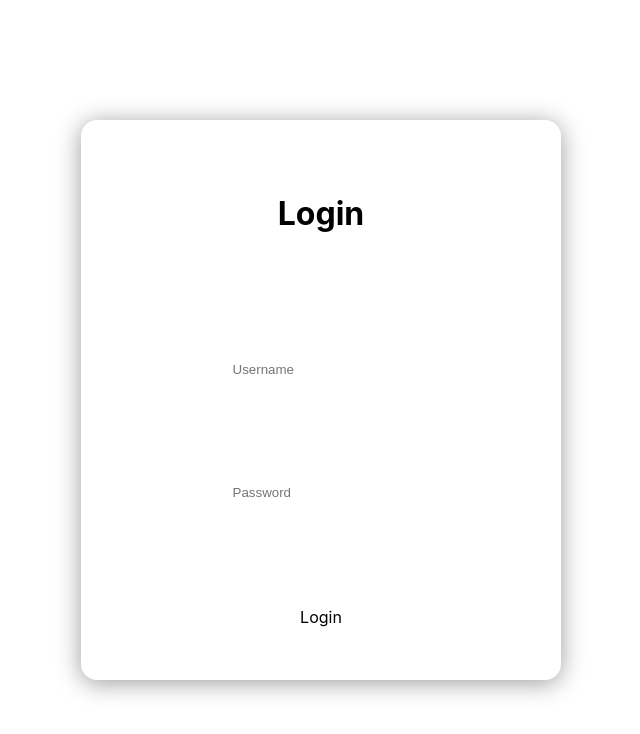
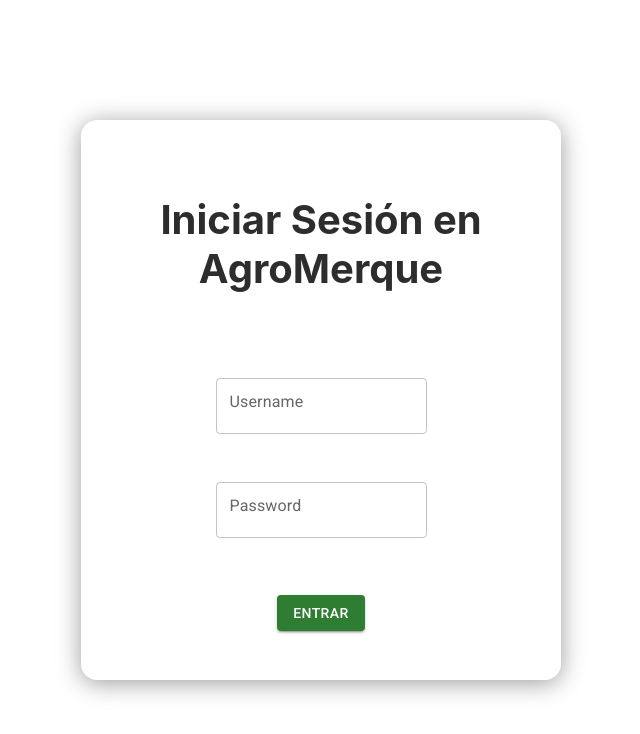
Before and after one commit to JoseM-18/FrontEnd-Agromerque, a React (Create React App) app in the folder client/: page /login in a window 1280 px wide. Shown: the top 734 px of the page, without its empty margins (319-959 px from the left). Built offline with nearby package versions, Linux system fonts and the light colour scheme.

Commit message:
creacion inicial del toolbar

```diff
--- a/client/src/App.js
+++ b/client/src/App.js
@@ -1,15 +1,18 @@
 import { BrowserRouter, Routes , Route} from 'react-router-dom'
 import LoginForm from './components/LoginForm'
 import Navbar from './components/Navbar'
+import { Container } from '@mui/material'
 
 function App() {
   return (
 
     <BrowserRouter>
+      <Container>
       <Routes>
         <Route path="/" element={ <Navbar /> } />
         <Route path="/login" element={ <LoginForm /> } />
       </Routes>
+      </Container>
     </BrowserRouter>
 
   )
--- a/client/src/components/LoginForm.css
+++ /dev/null
@@ -1,25 +0,0 @@
-* {
-    border: 0;
-    box-sizing: border-box;
-}
-
-.login {
-    height: 100vh;
-    width: 100%;
-    display: flex;
-    align-items: center;
-    justify-content: center;
-}
-
-.cover {
-    background-color: white;
-    width: 30em;
-    height: 35em;
-    position: relative;
-    border-radius: 1em;
-    box-shadow: 0 0.188em 1.550em rgb(156, 156, 156);
-    display: flex;
-    flex-direction: column;
-    align-items: center;
-    justify-content: space-around;
-}
--- a/client/src/components/LoginForm.js
+++ b/client/src/components/LoginForm.js
@@ -1,16 +1,25 @@
 import React from 'react'
-import "./LoginForm.css"
-
+import "./css/LoginForm.css"
+import {Button,TextField} from '@mui/material'
 function LoginForm() {
   return (
     <div className="login">
       <div className="cover">
-          <h1>Login</h1>
-
-          <input type='text' placeholder='Username' />
-          <input type='password' placeholder='Password' />
-
-          <div className="login-btn">Login</div>
+          <h1>Iniciar Sesión en AgroMerque</h1>
+          <div className='inputs'>
+          <TextField
+            label="Username"
+            variant="outlined"
+            className='camposTextos'
+          />
+          <TextField
+            label="Password"
+            variant="outlined"
+            type="password"
+            className='camposTextos'
+          />
+          </div>
+          <Button variant="contained" color="success">Entrar</Button>
       </div>
     </div>
   )
--- a/client/src/components/Navbar.js
+++ b/client/src/components/Navbar.js
@@ -1,9 +1,54 @@
 import React from 'react'
+import "./css/Navbar.css"
+import {AppBar, Toolbar, Typography, Button, Link,Container} from '@mui/material'
+import Paper from '@mui/material/Paper';
+import InputBase from '@mui/material/InputBase';
+import Divider from '@mui/material/Divider';
+import IconButton from '@mui/material/IconButton';
+import MenuIcon from '@mui/icons-material/Menu';
+import SearchIcon from '@mui/icons-material/Search';
+import DirectionsIcon from '@mui/icons-material/Directions';
 
 function Navbar() {
   return (
-    <div>PRINCIPAL</div>
+    <AppBar position="fixed">
+      <Toolbar className='toolbar' >
+        <Typography className='nombreTool' variant="h6"  >
+          AgroMerque
+        </Typography>
+          <Search />
+        <dev className='botones'>
+        <Link href="/login" >
+          <Button  variant="contained" color="success">Iniciar Sesión</Button>
+          </Link>
+        <Link href="/register"  >
+          <Button variant="contained" color="success">Registrarse</Button>
+        </Link>
+        </dev>
+      </Toolbar>
+    </AppBar>
+
   )
 }
 
+function Search() {
+  return (
+    <Paper
+      component="form"
+      sx={{ p: '2px 4px', display: 'flex', alignItems: 'center', width: 400 }}
+    >
+      <InputBase
+        sx={{ ml: 1, flex: 1 }}
+        placeholder="Busca nuestros productos"
+        inputProps={{ 'aria-label': 'Busca nuestros porductos' }}
+      />
+      <SearchIcon />
+      <Divider sx={{ height: 28, m: 0.5 }} orientation="vertical" />
+
+    </Paper>
+  );
+}
+
+
+
 export default Navbar
--- /dev/null
+++ b/client/src/components/css/LoginForm.css
@@ -0,0 +1,53 @@
+* {
+    border: 0;
+    box-sizing: border-box;
+}
+
+.login {
+    height: 100vh;
+    width: 100%;
+    display: flex;
+    align-items: center;
+    justify-content: center;
+}
+
+.cover {
+    background-color: white;
+    width: 30em;
+    height: 35em;
+    position: relative;
+    border-radius: 1em;
+    box-shadow: 0 0.188em 1.550em rgb(156, 156, 156);
+    display: flex;
+    flex-direction: column;
+    align-items: center;
+    justify-content: space-around;
+    padding: 2em;
+}
+
+.cover h1 {
+    font-size: 2.5em;
+    font-weight: bold;
+    color: #2d2d2d;
+    justify-content: center;
+    text-align: center;
+
+}
+
+.inputs {
+    display: flex;
+    flex-direction: column;
+    align-items: center;
+    justify-content: space-around;
+    height: 13em;
+    size: 10em;
+}
+
+.camposTextos{
+    display: flex;
+    flex-direction: column;
+    align-items: center;
+    justify-content: space-around;
+    height: 4em;
+    size: 4em;
+}
--- /dev/null
+++ b/client/src/components/css/Navbar.css
@@ -0,0 +1,22 @@
+.toolbar{
+  background-color: green;
+  display: flex;
+  justify-content: space-between;
+
+}
+
+.nombreTool{
+  color: white;
+  font-size: 1.5em;
+  font-weight: bold;
+  flex-grow: inherit;
+
+
+}
+
+.botones{
+  display: flex;
+  flex-direction: row;
+  justify-content: space-between;
+  width: 18em;
+}
```
